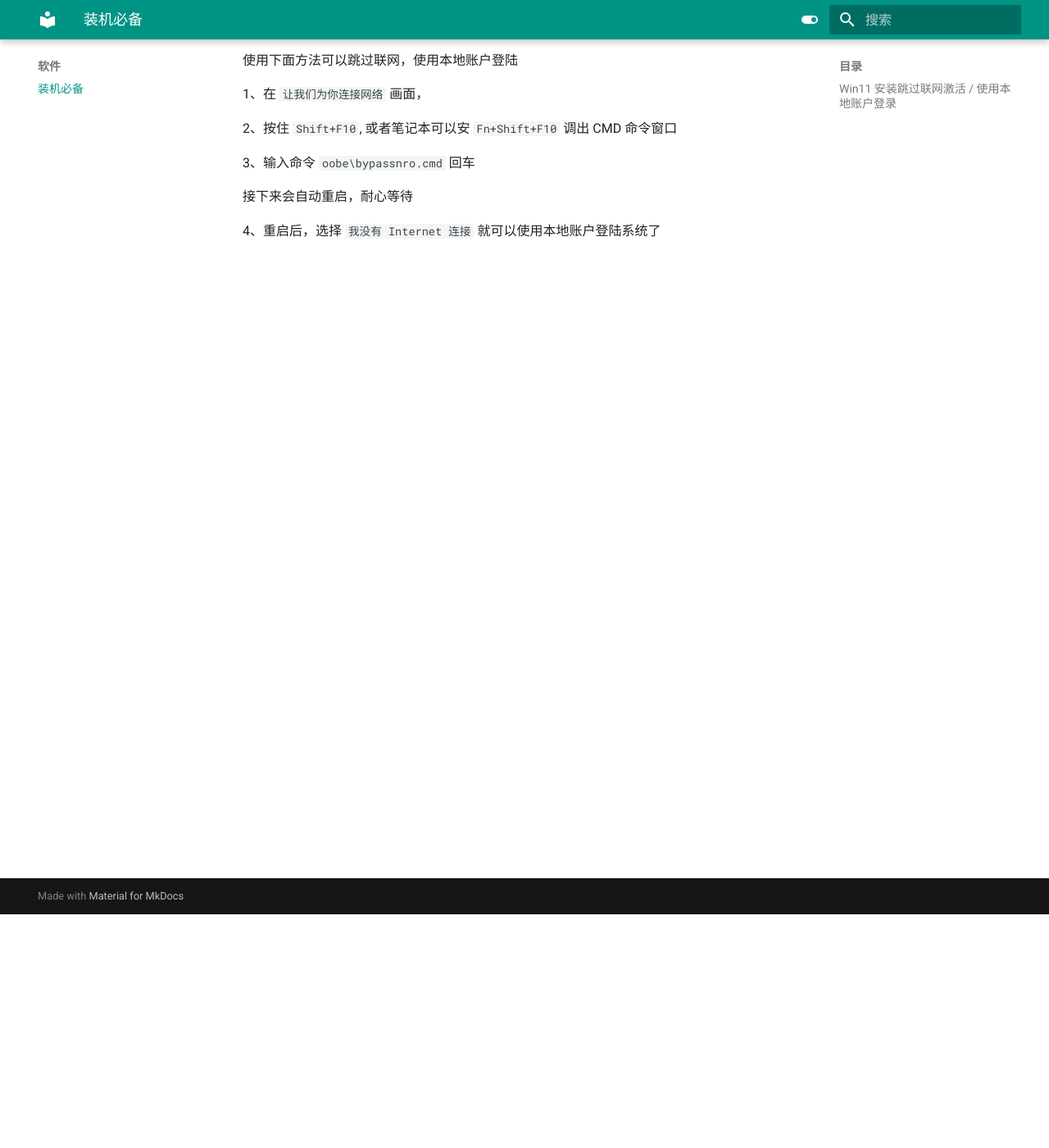
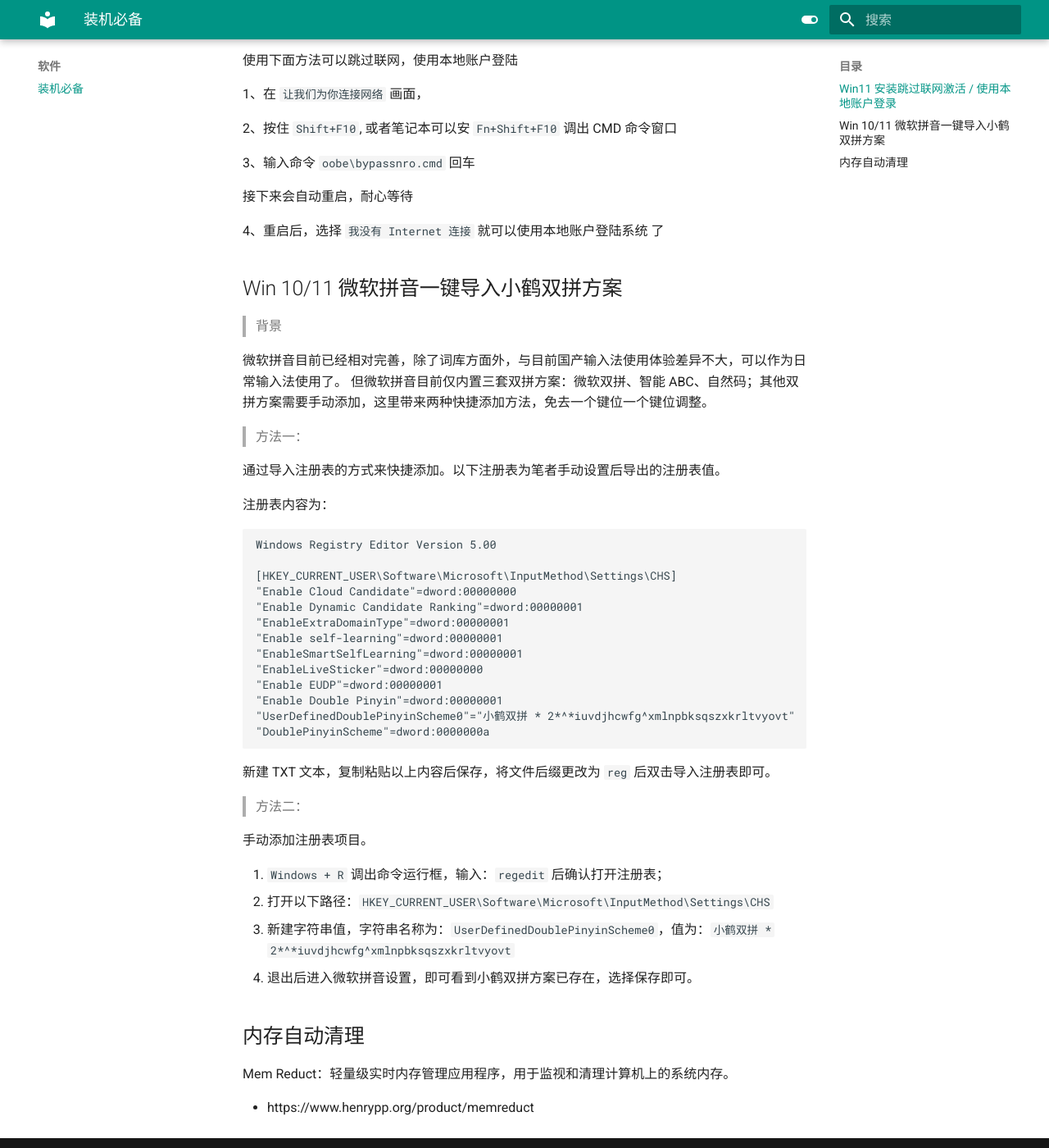
Before and after one commit to dingeral/doc-note, an MkDocs documentation site: the page built from docs/software/01.md, in a window 1280 px wide and 1400 px high, scrolled down 285 px. Shown: the whole window at 82% size. Built offline with MkDocs 1.6.1 and Material for MkDocs 9.7.7, drawn with Linux system fonts in a browser that asks for light colours.

Commit message:
小鹤双拼

````diff
--- a/docs/software/01.md
+++ b/docs/software/01.md
@@ -6,7 +6,7 @@
 
 使用下面方法可以跳过联网，使用本地账户登陆
 
-1、在 `让我们为你连接网络` 画面，
+1、在 ` 让我们为你连接网络 ` 画面，
 
 2、按住  `Shift+F10`, 或者笔记本可以安 `Fn+Shift+F10` 调出 CMD 命令窗口
 
@@ -14,6 +14,51 @@
 
 接下来会自动重启，耐心等待
 
-4、重启后，选择 `我没有 Internet 连接` 就可以使用本地账户登陆系统了
+4、重启后，选择 ` 我没有 Internet 连接 ` 就可以使用本地账户登陆系统
+了
 
-##
+## Win 10/11 微软拼音一键导入小鹤双拼方案
+
+> 背景
+
+微软拼音目前已经相对完善，除了词库方面外，与目前国产输入法使用体验差异不大，可以作为日常输入法使用了。
+但微软拼音目前仅内置三套双拼方案：微软双拼、智能 ABC、自然码；其他双拼方案需要手动添加，这里带来两种快捷添加方法，免去一个键位一个键位调整。
+
+> 方法一：
+
+通过导入注册表的方式来快捷添加。以下注册表为笔者手动设置后导出的注册表值。
+
+注册表内容为：
+
+```reg
+Windows Registry Editor Version 5.00
+
+[HKEY_CURRENT_USER\Software\Microsoft\InputMethod\Settings\CHS]
+"Enable Cloud Candidate"=dword:00000000
+"Enable Dynamic Candidate Ranking"=dword:00000001
+"EnableExtraDomainType"=dword:00000001
+"Enable self-learning"=dword:00000001
+"EnableSmartSelfLearning"=dword:00000001
+"EnableLiveSticker"=dword:00000000
+"Enable EUDP"=dword:00000001
+"Enable Double Pinyin"=dword:00000001
+"UserDefinedDoublePinyinScheme0"="小鹤双拼 * 2*^*iuvdjhcwfg^xmlnpbksqszxkrltvyovt"
+"DoublePinyinScheme"=dword:0000000a
+```
+
+新建 TXT 文本，复制粘贴以上内容后保存，将文件后缀更改为 `reg` 后双击导入注册表即可。
+
+> 方法二：
+
+手动添加注册表项目。
+
+1. `Windows + R` 调出命令运行框，输入：`regedit` 后确认打开注册表；
+2. 打开以下路径：`HKEY_CURRENT_USER\Software\Microsoft\InputMethod\Settings\CHS`
+3. 新建字符串值，字符串名称为：`UserDefinedDoublePinyinScheme0`，值为：`小鹤双拼 * 2*^*iuvdjhcwfg^xmlnpbksqszxkrltvyovt`
+4. 退出后进入微软拼音设置，即可看到小鹤双拼方案已存在，选择保存即可。
+
+## 内存自动清理
+
+Mem Reduct：轻量级实时内存管理应用程序，用于监视和清理计算机上的系统内存。
+
+- https://www.henrypp.org/product/memreduct
````
Also changed, not shown: docs/关于/index.md (+1 -1 lines).
